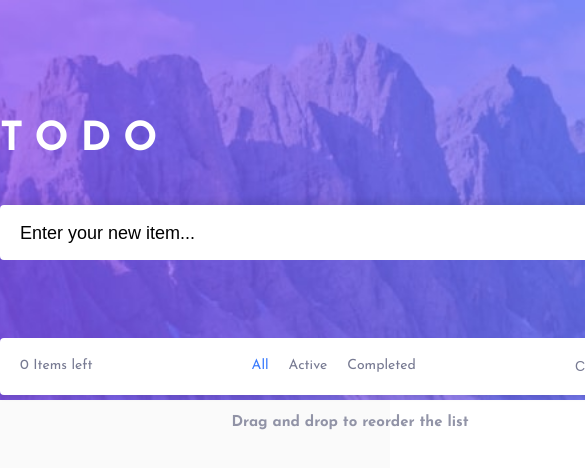
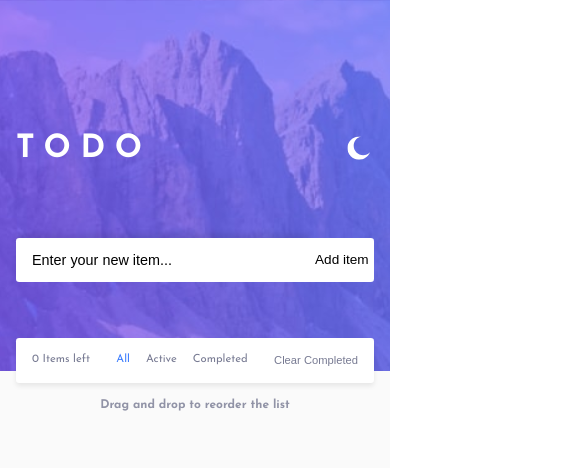
Before and after one commit to MohamedAismaiel/TODO-rep, a Next.js app: page / in a window 390 px wide. Shown: the top 468 px of the page, 585 px wide, since content can reach past the window. Built offline with nearby package versions, Linux system fonts and the light colour scheme.

Commit message:
responsive added

```diff
--- a/components/_logo.scss
+++ b/components/_logo.scss
@@ -1,11 +1,11 @@
 .logo {
-  height: 28rem;
   grid-column: 2/3;
   grid-row: 1/2;
   display: flex;
   justify-content: flex-end;
   align-items: center;
   position: relative;
+  margin-bottom: 5rem;
 
   .todo {
     display: inline-block;
@@ -21,6 +21,12 @@
     width: 3rem;
     background-repeat: no-repeat;
     cursor: pointer;
+
+    @media only screen and (max-width: 680px) {
+      height: 3.5rem;
+      width: 3.5rem;
+    }
+
     &-sun {
       background-image: url("../images/icon-sun.svg");
       transform: scale(0.9) rotate(180deg);
--- a/components/_newList.scss
+++ b/components/_newList.scss
@@ -14,10 +14,10 @@
   grid-column: 2/3;
   display: flex;
   align-items: center;
-  height: 5.5rem;
+  margin-bottom: 7rem;
   grid-row: 1/2;
   align-self: flex-end;
-  height: 21rem;
+  // height: 21rem;
 
   &-input,
   &-input:focus {
--- a/layout/_background.scss
+++ b/layout/_background.scss
@@ -1,15 +1,16 @@
 .background {
-  height: 40rem;
   background-position: center;
   background-size: cover;
-
   grid-column: 1/-1;
   grid-row: 1/1;
   &-dark {
     background-image: url("../images/bg-desktop-dark.jpg");
     transition: var(--transition);
+    height: 120%;
   }
   &-light {
+    // transform: translateY(1rem);
+    height: 110%;
     background-image: url("../images/bg-desktop-light.jpg");
     transition: var(--transition);
   }
--- a/layout/_layout.scss
+++ b/layout/_layout.scss
@@ -1,10 +1,13 @@
 .layout {
   min-height: 100vh;
-
   position: relative;
   display: grid;
-  grid-template-columns: 1fr 70rem 1fr;
+  grid-template-columns: minmax(2rem, 1fr) minmax(min-content, 70rem) minmax(
+      2rem,
+      1fr
+    );
   grid-template-rows: 40vh min-content min-content 1fr;
+  min-width: 100vw;
   &-dark {
     background-color: var(--Very-Dark-Blue);
     transition: var(--transition);
--- a/styles/globals.scss
+++ b/styles/globals.scss
@@ -31,6 +31,13 @@
   --Very-Dark-Grayish-Blue: rgb(72, 75, 106);
   --transition: all 0.3s ease-in;
 }
+$bp-1500px: 93.75em; //1500px
+$bp-1100px: 68.75em;
+$bp-885px: 55.31em;
+$bp-680px: 42.5em;
+$bp-500px: 31.25em;
+$bp-395px: 24.68em;
+$bp-320px: 20em;
 * {
   margin: 0;
   padding: 0;
@@ -43,6 +50,15 @@
 html {
   box-sizing: border-box;
   font-size: 62.5%; // to make 1rem =10 px
+  @media only screen and (max-width: $bp-1100px) {
+    font-size: 55%;
+  }
+  @media only screen and (max-width: $bp-680px) {
+    font-size: 50%;
+  }
+  // @media only screen and (max-width: $bp-320px) {
+  //   font-size: 42%;
+  // }
 }
 body {
   color: var(--color-primary);
```
